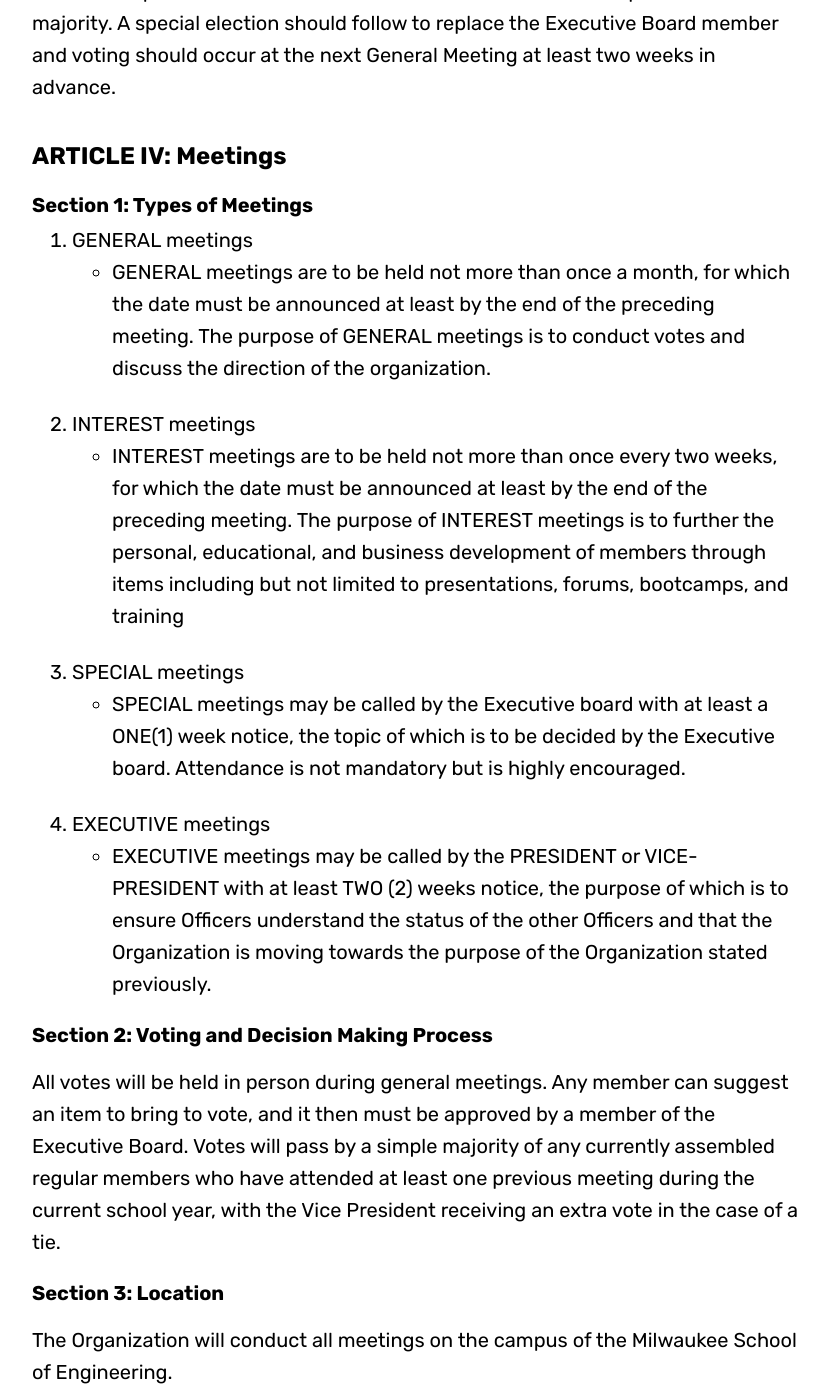
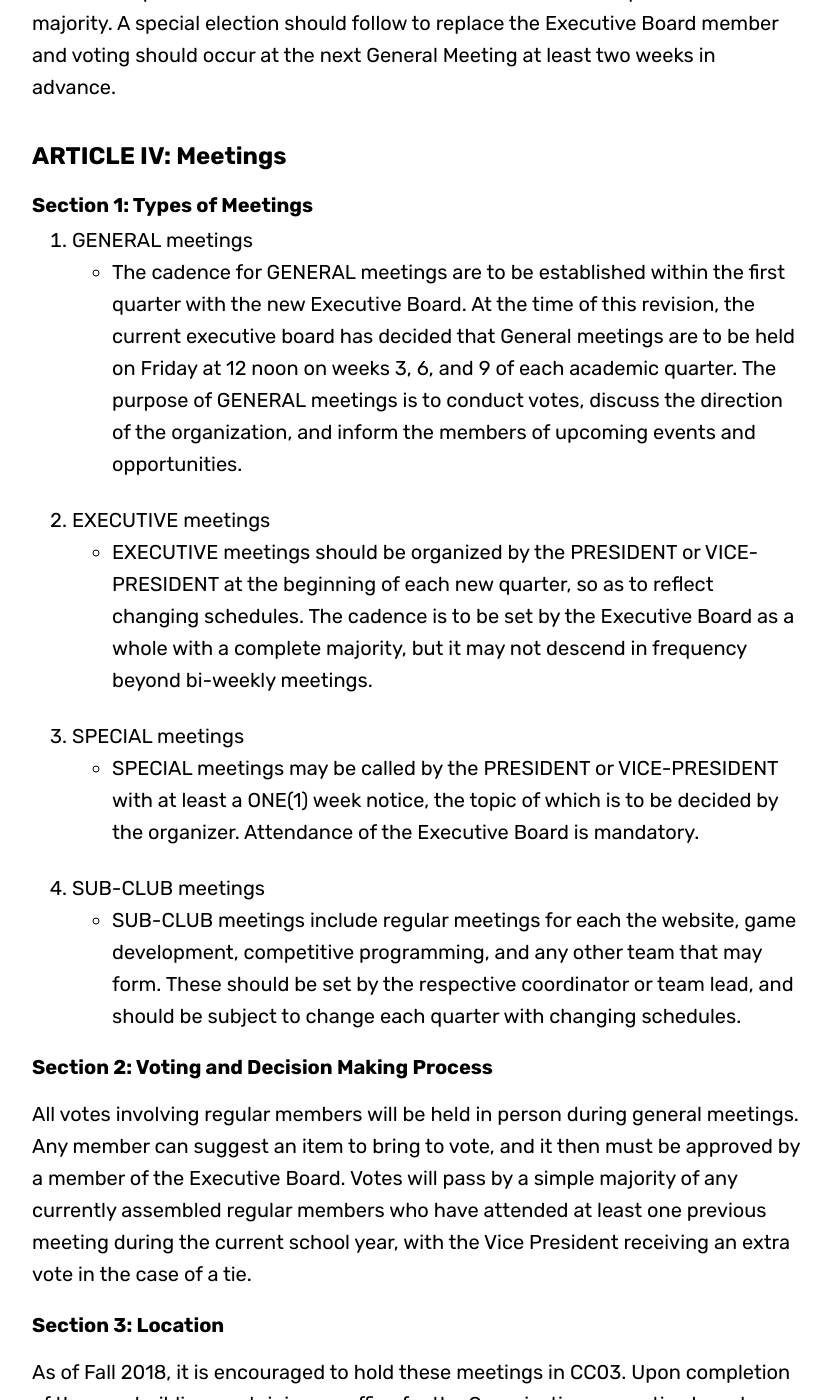
Before and after one commit to msoe-sse/msoe-sse.github.io, a Jekyll site: the page built from _constitution/sse_2018_constitution.md, in a window 1280 px wide and 1400 px high, scrolled down 5849 px. Shown: the whole window, without its empty margins (224-1055 px from the left). Built offline with Jekyll 4.4.1, drawn with Linux system fonts in a browser that asks for light colours; some web fonts are replaced; some of the changed text lies outside the part shown.

Commit message:
Added updates to articles IV, V, and VI.

```diff
--- a/_constitution/sse_2018_constitution.md
+++ b/_constitution/sse_2018_constitution.md
@@ -107,25 +107,24 @@ Should an Executive Board member fail to uphold their responsibilities, it may c
 ## ARTICLE IV: Meetings
 ### Section 1: Types of Meetings
 1. GENERAL  meetings
-    * GENERAL meetings are to be held not more than once a month, for which the date must be announced at least by the end of the preceding meeting. The purpose of GENERAL meetings is to conduct votes and discuss the direction of the organization.
-2. INTEREST meetings
-    * INTEREST meetings are to be held not more than once every two weeks, for which the date must be announced at least by the end of the preceding meeting. The purpose of INTEREST meetings is to further the personal, educational, and business development of members through items including but not limited to presentations, forums, bootcamps, and training
+    * The cadence for GENERAL meetings are to be established within the first quarter with the new Executive Board. At the time of this revision, the current executive board has decided that General meetings are to be held on Friday at 12 noon on weeks 3, 6, and 9 of each academic quarter. The purpose of GENERAL meetings is to conduct votes, discuss the direction of the organization, and inform the members of upcoming events and opportunities.
+2. EXECUTIVE meetings
+    * EXECUTIVE meetings should be organized by the PRESIDENT or VICE-PRESIDENT at the beginning of each new quarter, so as to reflect changing schedules. The cadence is to be set by the Executive Board as a whole with a complete majority, but it may not descend in frequency beyond bi-weekly meetings.
 3. SPECIAL meetings
-    * SPECIAL meetings may be called by the Executive board with at least a ONE(1) week notice, the topic of which is to be decided by the Executive board. Attendance is not mandatory but is highly encouraged.
-4. EXECUTIVE meetings
-    * EXECUTIVE meetings may be called by the PRESIDENT or VICE-PRESIDENT with at least TWO (2) weeks notice, the purpose of which is to ensure Officers understand the status of the other Officers and that the Organization is moving towards the purpose of the Organization stated previously.
+    * SPECIAL meetings may be called by the PRESIDENT or VICE-PRESIDENT with at least a ONE(1) week notice, the topic of which is to be decided by the organizer. Attendance of the Executive Board is mandatory.
+4. SUB-CLUB meetings
+    * SUB-CLUB meetings include regular meetings for each the website, game development, competitive programming, and any other team that may form. These should be set by the respective coordinator or team lead, and should be subject to change each quarter with changing schedules.
 
 ### Section 2: Voting and Decision Making Process
-All votes will be held in person during general meetings.  Any member can suggest an item to bring to vote, and it then must be approved by a member of the Executive Board. Votes will pass by a simple majority of any currently assembled regular members who have attended at least one previous meeting during the current school year, with the Vice President receiving an extra vote in the case of a tie.
+All votes involving regular members will be held in person during general meetings. Any member can suggest an item to bring to vote, and it then must be approved by a member of the Executive Board. Votes will pass by a simple majority of any currently assembled regular members who have attended at least one previous meeting during the current school year, with the Vice President receiving an extra vote in the case of a tie.
 ### Section 3: Location
-The Organization will conduct all meetings on the campus of the Milwaukee School of Engineering.
+As of Fall 2018, it is encouraged to hold these meetings in CC03. Upon completion of the new building containing an office for the Organization, executive board meetings will be held in this office, and general meetings are encouraged to be held in the classroom on the first floor.
 
-## Artivle V: Committees
+## Article V: Committees
 ### Section 1: Committee Creation
-The Executive board has the right to create a committee by a simple majority vote conducted either at a GENERAL meeting or an EXECUTIVE meeting. The purpose of the Committee must be explicitly defined in writing as an addition to Article V, Section 3. Each committee must have an explicitly designated leader (champion)  from the REGULAR members at the time of creation.
+The Executive board has the right to create a committee by a simple majority vote conducted either at a GENERAL meeting or an EXECUTIVE meeting. The purpose of the Committee must be explicitly defined in writing and added to the master list on the website. Each committee must have an explicitly designated leader (Champion) from the REGULAR members at the time of creation.
 ### Section 2: Committee Disbandment
-The Executive board has the right to disband a committee by a simple majority vote conducted either at a GENERAL meeting or an EXECUTIVE meeting. The Committee’s addition to Article V, Section 3 must be removed on the date of disbandment.
-
+The Executive board has the right to disband a committee by a simple majority vote conducted either at a GENERAL meeting or an EXECUTIVE meeting. The Committee’s information must be removed from the master list and all of its associated notes / files must be archived for historical reference.
 ## ARTICLE VI: Amendments
 ### Section 1: Amendment Process
-These Articles may be amended by a vote of ⅔ of the members present at a monthly meeting ⅔ majority vote at a general meeting. A notice and a copy of any proposed amendment shall be distributed to all members at least 1 meeting prior to the meeting at which the amendment is to be considered.  The members shall be notified of adopted constitutional amendments by the most feasible means. Amendments may be submitted by any member.
+These Articles may be amended by a ⅔ majority vote at a general meeting. A notice and a copy of any proposed amendment shall be distributed to all members at least 1 meeting prior to the meeting at which the amendment is to be considered. The members shall be notified of adopted constitutional amendments by the most feasible means. Amendments may be submitted by any member.
```
